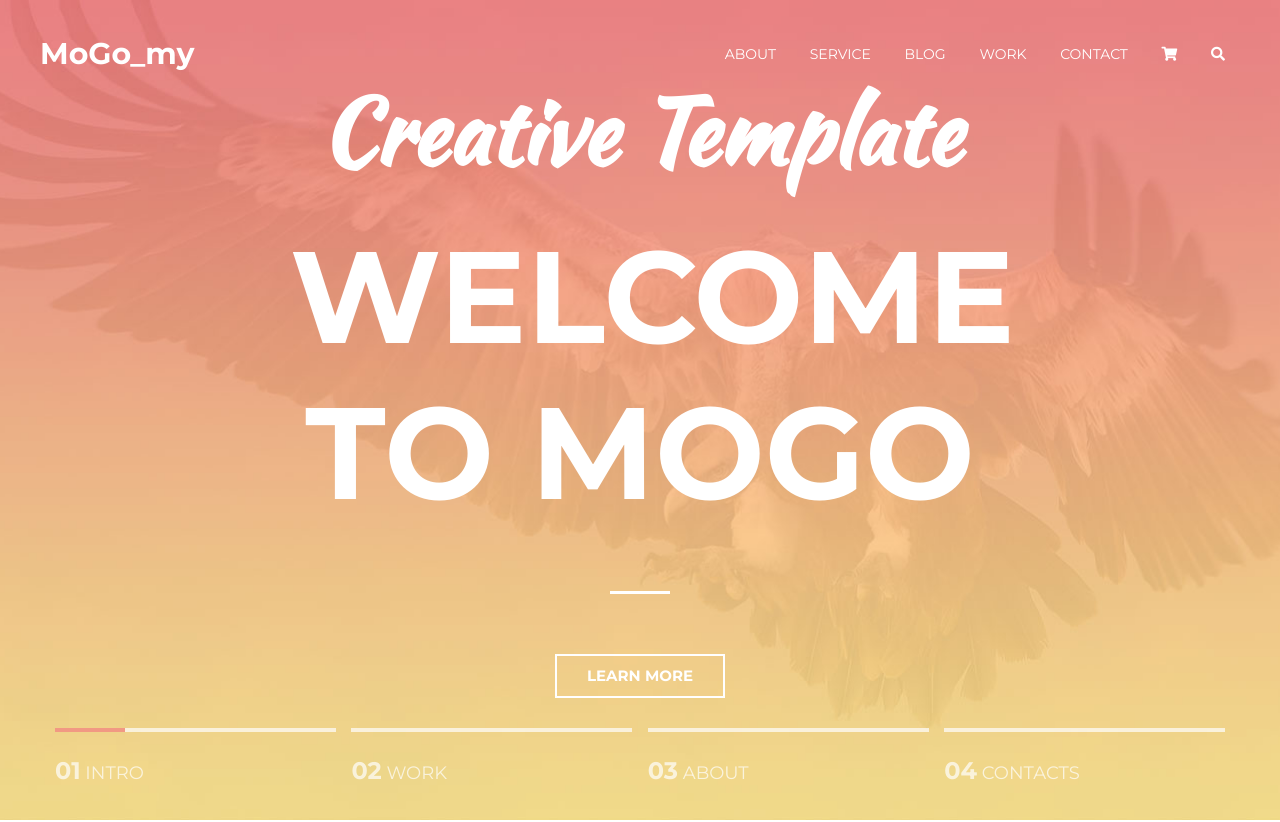
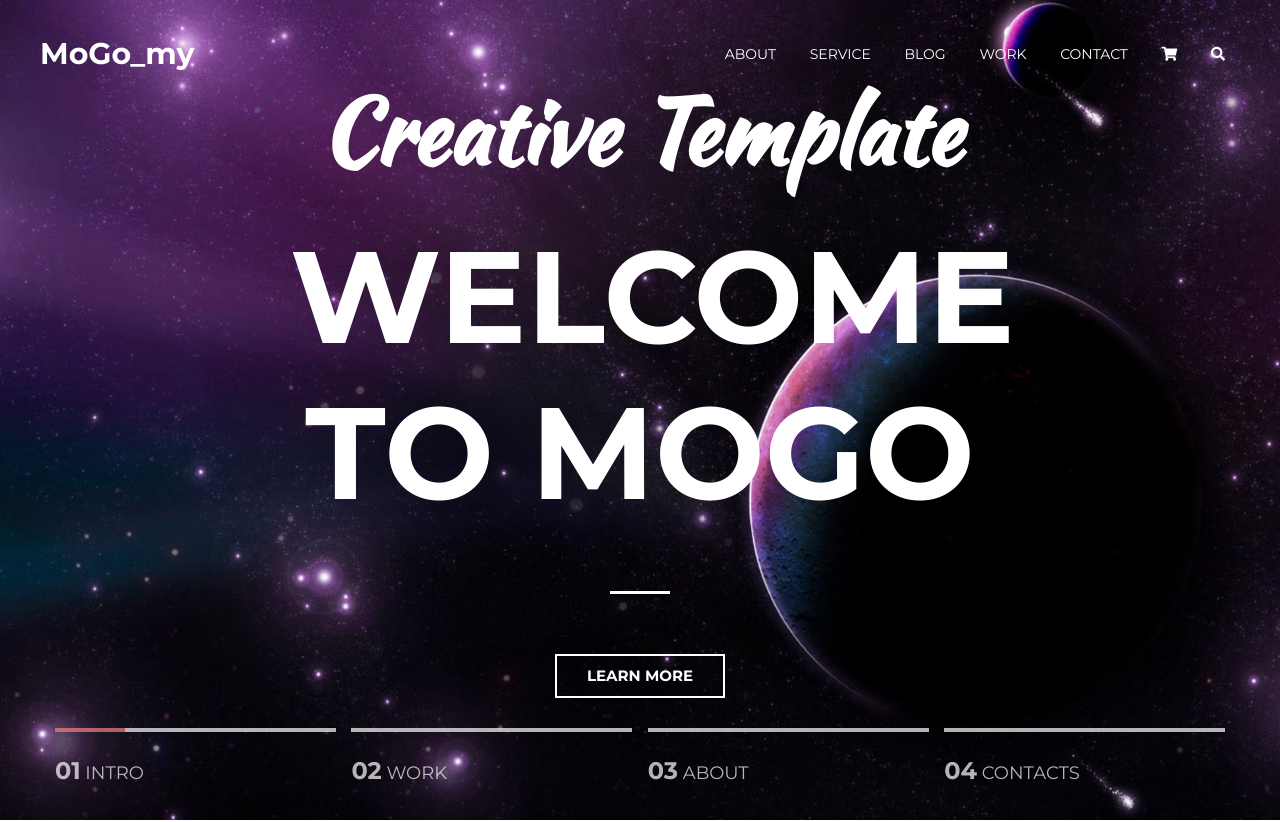
Before and after one commit to Isaburo/Mogo, a plain HTML site: page index.html in a window 1280 px wide. Shown: the top 822 px of the page. Drawn offline with nearby package versions, Linux system fonts and the light colour scheme; files whose address does not match are found by name.

Commit message:
Four commit

```diff
--- a/assets/css/style.css
+++ b/assets/css/style.css
@@ -48,7 +48,7 @@ hr {
     height: 100vh;
     min-height: 820px;
     position: relative;
-    background: url("../images/intro.jpg") center no-repeat;
+    background: url("../images/universe.jpg") center no-repeat;
     background-size: cover;
     padding-top: 50px;
 
```
Also changed, not shown: assets/images/universe.jpg (added).
